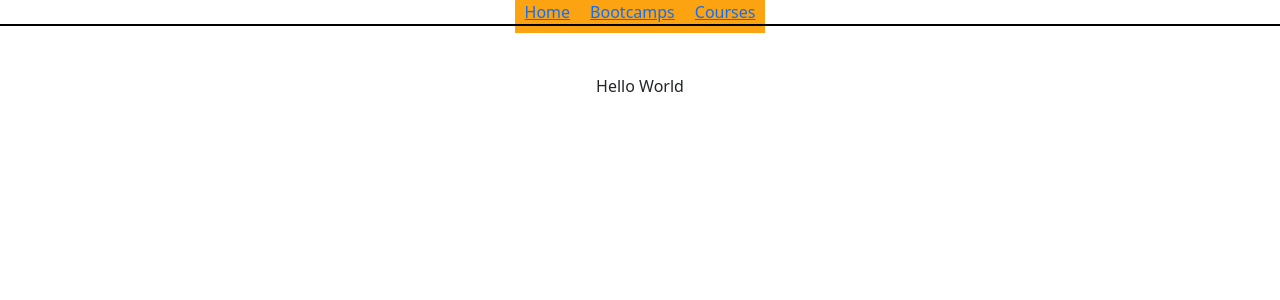
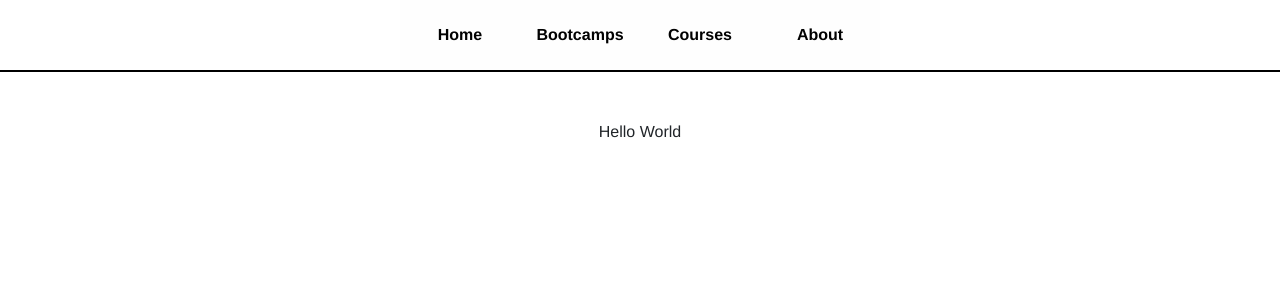
Before and after one commit to NexusInterns/NexusWebsite2.0, a React (Vite) app: page / in a window 1280 px wide. Shown: the top 300 px of the page. Built offline with nearby package versions, Linux system fonts and the light colour scheme.

Commit message:
Working Navigation Bar implemented on index

```diff
--- a/src/App.css
+++ b/src/App.css
@@ -12,4 +12,5 @@
     align-content: flex-start;
 
     gap: 50px;
+    font-family: Helvetica, Avenir, Arial, sans-serif;
 }
--- a/src/App.tsx
+++ b/src/App.tsx
@@ -1,13 +1,20 @@
 // import * as Components from './components/index.tsx';
 // import axios from 'axios';
-import {NavBar} from "./layouts/index.tsx";
-
+import { BrowserRouter as Router, Route, Routes as Switch } from 'react-router-dom';
+import NavBar from "./layouts/NavBar";
+import * as Pages from './pages/index.tsx';
+import "./assets/navBar.css";
 
 function App()
 {
   return (
     <>
-      <NavBar></NavBar>
+      <Router>
+          <NavBar />
+          <Switch>
+              {Pages.navPages.map((navPage) => <Route key={navPage.name} path={`/${(navPage.name != Pages.Home.name ? navPage.name : "")}`} Component={navPage}/>)}
+          </Switch>
+      </Router>
     </>
   );
 }
--- a/src/assets/constants.css
+++ b/src/assets/constants.css
@@ -1,10 +1,10 @@
 :root
 {
-    --White : #ffffff;
+    --White : #fefefe;
     --Grey : #E5E5E5;
     --Yellow : #FCA311;
-    --DarkBlue : #14213D;
-    --Black : #000000;
+    --DarkBlue : #202757;
+    --Black : #010101;
     --Shadow: #dddddd;
 
 }
--- a/src/assets/course-card.css
+++ b/src/assets/course-card.css
@@ -15,7 +15,6 @@
     width: 350px;
     height: 400px;
     padding: 10px 0px;
-    font-family: Helvetica, Avenir, Arial, sans-serif;
 
     -webkit-box-shadow: var(--boxShadow0);
     -moz-box-shadow: var(--boxShadow0);
--- a/src/assets/navBar.css
+++ b/src/assets/navBar.css
@@ -3,13 +3,46 @@
 
 nav
 {
-    width: 100vw;
+    width: 768px;
+    height: auto;
     outline: black solid 2px;
     text-align: center;
+
+    display: flex;
+    align-items: center;
+    justify-content: center;
+    flex-flow: row nowrap;
+
+    font-weight: bold;
 }
 
 .nav-item
 {
-    background-color: var(--Yellow);
+    width: 120px;
+    height: 70px;
+    color: var(--Black);
+    background-color: var(--White);
     padding: 10px;
+
+    transition: background-color 50ms ease-in-out;
+    text-decoration: none;
+
+    display: flex;
+    align-items: center;
+    justify-content: center;
+    flex-flow: row wrap;
 }
+
+.nav-item:hover
+{
+    color: var(--White);
+    background-color: var(--DarkBlue);
+
+}
+
+@media screen and (min-width: 768px) {
+    nav
+    {
+        width: 100vw;
+    }
+}
--- a/src/layouts/navBar.tsx
+++ b/src/layouts/navBar.tsx
@@ -1,29 +1,14 @@
-import { BrowserRouter as Router, Route, Routes as Switch, Link } from 'react-router-dom';
+import { Link } from 'react-router-dom';
 import * as Pages from '../pages/index.tsx';
 import "../assets/navBar.css";
 
-interface Props
+const NavBar = () =>
 {
-    defaultPage?: (()=> JSX.Element);
-}
-
-
-const NavBar = ({defaultPage = Pages.Home} : Props) =>
-{
-    let page = defaultPage == undefined ? Pages.Home : defaultPage;
-
     return(
-        <>
-        <Router>
-            <nav>
-                {Pages.navPages.map((navPage) => <Link key={navPage.name} className={`nav-item`} to={`/${(navPage != Pages.Home ? navPage.name : "")}`} >{navPage.name}</Link>)}
-            </nav>
-            <Switch>
-                {<Route key={page.name} path={`/${(page.name != Pages.Home.name ? page.name : "")}`} Component={page}/>}
-            </Switch>
-        </Router>
-        </>
-  );
+        <nav>
+            {Pages.navPages.map((navPage: (()=> JSX.Element)) => <Link key={navPage.name} className={`nav-item`} to={`/${(navPage != Pages.Home ? navPage.name : "")}`}>{navPage.name}</Link>)}
+        </nav>
+     );
 }
 
 export default NavBar
--- a/src/pages/index.tsx
+++ b/src/pages/index.tsx
@@ -7,7 +7,7 @@ import Terms from "./Terms";
 import Policy from "./Policy";
 
 let pages = [Home, Bootcamps, Courses, About, FAQS, Terms, Policy];
-let navPages = pages.slice(0,3);
+let navPages = pages.slice(0,4);
 let footerPages = pages.slice(4);
 
 export {
```
